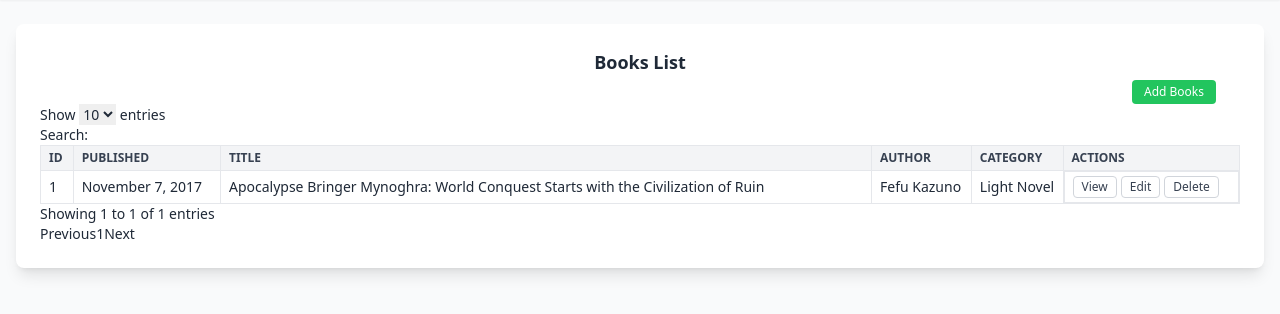
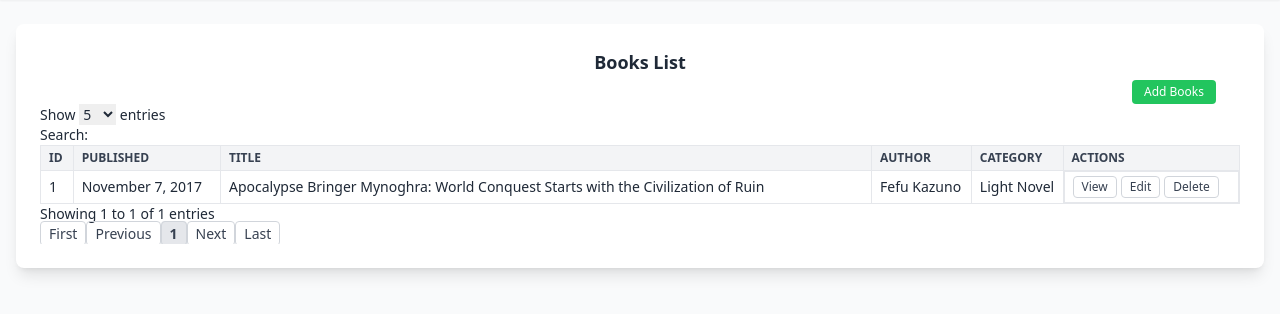
Before and after one commit to padiks/django-books-list, a Django app: page / in a window 1280 px wide. Shown: the part 52-366 px from the top of the page. Run offline with Django 4.2, Linux system fonts and the light colour scheme; some libraries are stand-ins or nearby versions.

Commit message:
Add files via upload

```diff
--- a/static/css/components.css
+++ b/static/css/components.css
@@ -35,3 +35,29 @@
 .form-textarea {
     @apply border rounded px-3 py-2 w-full focus:outline-none focus:ring-2 focus:ring-blue-500;
 }
+
+/* DataTables Tailwind + custom CSS */
+.overflow-x-auto::-webkit-scrollbar {
+    display: none; /* Chrome, Safari */
+}
+.overflow-x-auto {
+    -ms-overflow-style: none; /* IE and Edge */
+    scrollbar-width: none; /* Firefox */
+}
+
+/* Mobile-friendly horizontal scroll without visible scrollbar */
+.overflow-x-auto::-webkit-scrollbar {
+    display: none; /* Chrome, Safari */
+}
+.overflow-x-auto {
+    -ms-overflow-style: none; /* IE and Edge */
+    scrollbar-width: none;    /* Firefox */
+    -webkit-overflow-scrolling: touch; /* Smooth scrolling on iOS */
+}
+
+/* Optional: allow table to shrink a bit on very small screens */
+#itemsTable {
+    min-width: 0;
+    width: 100%;
+    table-layout: auto; /* Let columns shrink naturally */
+}
--- a/templates/base.html
+++ b/templates/base.html
@@ -30,8 +30,22 @@
 <script>
 $(document).ready(function () {
   $('#itemsTable').DataTable({
-    "pageLength": 10,
-    "lengthMenu": [5, 10, 20, 50],
+    pageLength: 5,
+    lengthMenu: [5, 10, 20, 50],
+    pagingType: "full_numbers", // Previous, numbers, Next
+    drawCallback: function () {
+      // Tailwind classes for pagination buttons
+      $('.dataTables_paginate .paginate_button').each(function () {
+        $(this).addClass(
+          'border border-gray-300 text-gray-700 px-2 py-0.5 rounded hover:bg-gray-100'
+        );
+      });
+
+      // Optional: highlight active page
+      $('.dataTables_paginate .paginate_button.current').addClass(
+        'bg-gray-200 font-semibold'
+      );
+    }
   });
 });
 </script>
```
